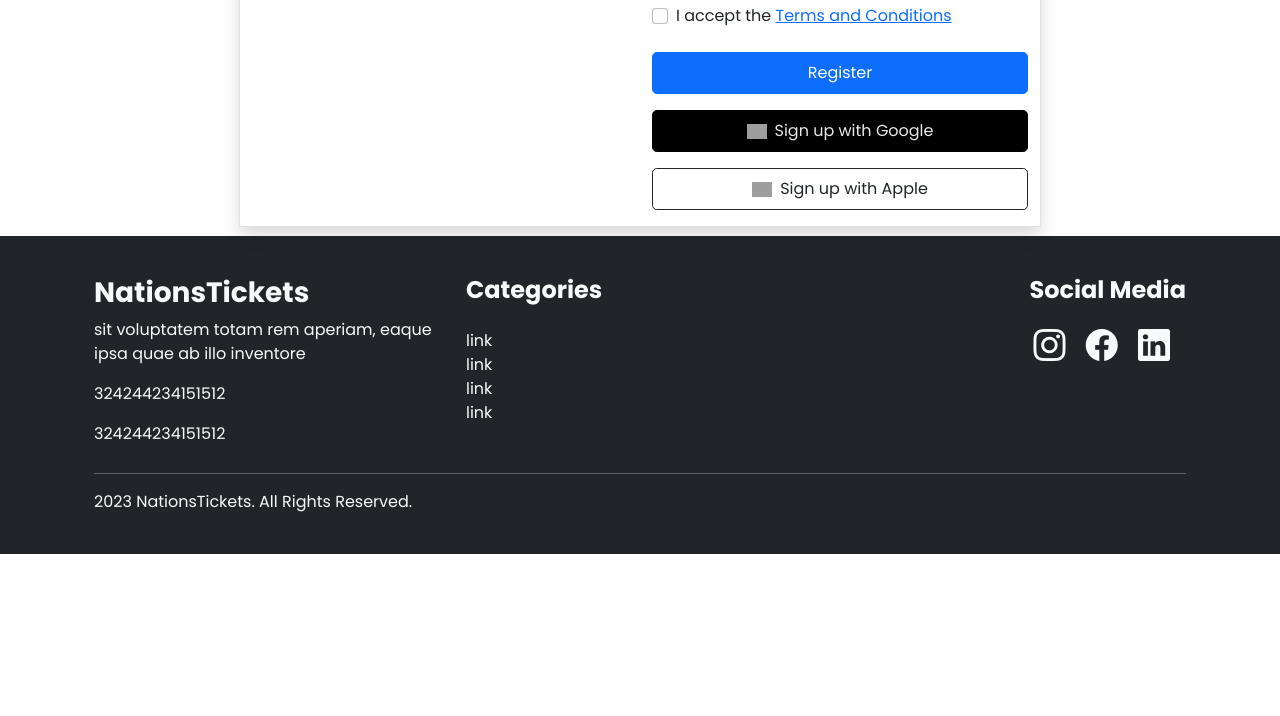
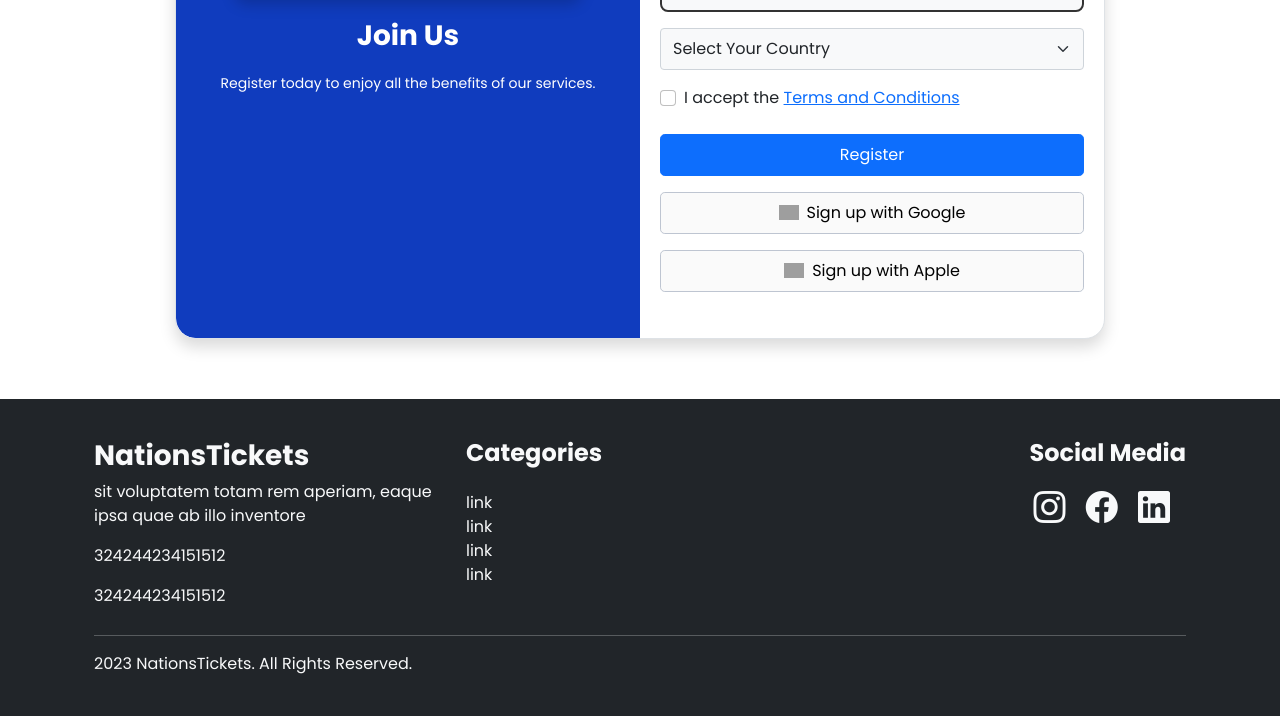
Before and after one commit to Messasi/Event-Web-Application, a PHP site: page /Register.html in a window 1280 px wide. Shown: the part 639-1355 px from the top of the page. Before the commit the page ends 1193 px from the top, so only its background shows below. Run offline with PHP 8.4, Linux system fonts and the light colour scheme; some libraries are stand-ins or nearby versions; grey boxes are pictures that could not be loaded.

Commit message:
added stylign and scripting for new pages

```diff
--- a/script.js
+++ b/script.js
@@ -1,26 +1,74 @@
-//Owl carousel js
 function slider_carouselInit() {
     $('.owl-carousel.slider_carousel').owlCarousel({
         dots: false,
-        loop: true,
+        loop: true, // Enable infinite looping
         margin: 30,
-        stagePadding: 2,
-        autoplay: false,
-        nav: true,
-        navText: ["<i class='far fa-arrow-alt-circle-left'></i>","<i class='far fa-arrow-alt-circle-right'></i>"],
+        stagePadding: 2, // Add padding around the stage
+        autoplay: true, // Enable autoplay
+        nav: true, // Enable navigation buttons
+        navText: ["<i class='far fa-arrow-alt-circle-left'></i>", "<i class='far fa-arrow-alt-circle-right'></i>"],
         autoplayTimeout: 3000,
-        autoplayHoverPause: true,
-        responsive: {
-            0: {
-                items: 1
-            },
-            768: {
-                items: 2,
-            },
-            992: {
-                items: 5
-            }
+        autoplayHoverPause: true, // Pause autoplay on hover
+        responsive: { // Define responsive behavior for different screen sizes
+            0: { items: 1 }, // 1 item on small screens
+            768: { items: 2 }, // 2 items on medium screens
+            992: { items: 5 } // 5 items on larger screens
         }
     });
 }
-slider_carouselInit();
+slider_carouselInit(); // Initialize the carousel
+
+
+(function() {
+    'use strict'
+
+    // Login Form Validation
+    var loginForm = document.getElementById('loginForm');
+    if (loginForm) {
+        loginForm.addEventListener('submit', function(event) {
+            if (!loginForm.checkValidity()) { // Check if the login form is valid
+                event.preventDefault();
+                event.stopPropagation();
+            }
+            loginForm.classList.add('was-validated'); // Add validation feedback class
+        }, false);
+    }
+
+    // Registration Form Validation
+    var registerForm = document.getElementById('registerForm');
+    if (registerForm) {
+        registerForm.addEventListener('submit', function(event) {
+            if (!registerForm.checkValidity()) { // Check if the registration form is valid
+                event.preventDefault();
+                event.stopPropagation();
+            }
+
+            // Check password and confirm password
+            var password = document.getElementById('password').value;
+            var confirmPassword = document.getElementById('confirmPassword').value;
+
+            if (password !== confirmPassword) {
+                event.preventDefault();  // Prevent form submission
+                document.getElementById('confirmPassword').classList.add('is-invalid');  // Add invalid feedback
+                document.getElementById('confirmPassword').nextElementSibling.textContent = 'Passwords must match.';  // Update feedback message
+            }
+
+            // Add validation feedback class for registration form
+            registerForm.classList.add('was-validated');
+        }, false);
+    }
+})();
+
+
+
+
+// Simple CAPTCHA validation
+document.getElementById("loginForm").addEventListener("submit", function(event) {
+    const captchaInput = document.getElementById("captcha");
+    const captchaText = document.getElementById("captchaText").innerText; // Get generated CAPTCHA text
+
+    if (captchaInput.value !== captchaText) {
+        event.preventDefault();
+        captchaInput.classList.add("is-invalid"); // Add error class to CAPTCHA input
+    }
+});
--- a/style.css
+++ b/style.css
@@ -335,3 +335,156 @@ body{
     display: none; /* Remove buttons for smaller screens */
   }
 }
+
+/* Creating register form */
+.box-area {
+  width: 930px; /* Reduced width for a smaller form */
+  border-radius: 20px;
+  display: flex;
+  overflow: hidden;
+  background-color: white;
+  box-shadow: 0 5px 15px rgba(0, 0, 0, 0.1);
+  margin-top: 60px;    /* Adds space above the box-area */
+  margin-bottom: 60px; /* Adds space below the box-area */
+}
+
+.right-box {
+  padding: 40px 30px 40px 40px; /* Slightly smaller padding */
+  border-radius: 10px;
+}
+
+.left-box {
+  padding: 40px; /* Reduced padding for a more compact look */
+  background-color: #103cbe;
+  color: white;
+  text-align: center;
+  border-top-left-radius: 20px;
+  border-bottom-left-radius: 20px;
+  display: flex;
+  flex-direction: column;
+  align-items: center;
+  justify-content: center;
+}
+
+.left-box .featured-image img {
+  width: 90%; /* Slightly smaller image width */
+  max-width: 500px; /* Reduced max size */
+  border-radius: 15px; /* Subtle rounding */
+  box-shadow: 0 5px 15px rgba(0, 0, 0, 0.2); /* Modern shadow */
+}
+
+/* Google and Apple Sign-in buttons */
+.sign-in-buttons .btn-outline-primary {
+  background-color: #fafafa; /* Google blue */
+  color: rgb(0, 0, 0);
+  border-color: #bec5d1;
+}
+
+.sign-in-buttons .btn-outline-dark {
+  background-color: #fafafa; /* Apple black */
+  color: rgb(0, 0, 0);
+  border-color: #bec5d1;
+}
+
+.sign-in-buttons .btn-outline-primary:hover,
+.sign-in-buttons .btn-outline-dark:hover {
+  background-color: #d0d3d8;
+}
+
+::placeholder {
+  font-size: 16px;
+}
+
+/* Responsive adjustments for smaller screens */
+@media only screen and (max-width: 768px) {
+  .box-area {
+    flex-direction: column;
+    width: 90%;
+    margin: 20px auto;
+  }
+
+  .left-box {
+    border-radius: 20px 20px 0 0; /* Rounded corners when stacked */
+    padding: 15px; /* Reduced padding */
+    height: 100px;
+    overflow: hidden;
+  }
+
+  .left-box .featured-image img {
+    width: 0%; /* Adjust image width for smaller screens */
+    max-width: 200px; /* Further limit max width for better fit */
+  }
+
+  .right-box {
+    border-radius: 0 0 20px 20px; /* Rounded corners for stacked layout */
+    padding: 15px; /* Reduced padding */
+  }
+}
+
+/*Registration page*/
+/* General Styles */
+.box-area {
+  width: 930px;
+  border-radius: 20px;
+  display: flex;
+  overflow: hidden;
+  background-color: white;
+  box-shadow: 0 5px 15px rgba(0, 0, 0, 0.1);
+}
+
+.right-box {
+  padding: 30px 20px;
+}
+
+.left-box {
+  background-color: #103cbe;
+  color: white;
+  text-align: center;
+  display: flex;
+  flex-direction: column;
+  justify-content: center;
+  align-items: center;
+  padding: 40px;
+}
+
+.left-box .featured-image img {
+  width: 90%;
+  max-width: 400px;
+  border-radius: 10px;
+  box-shadow: 0 5px 15px rgba(0, 0, 0, 0.2);
+}
+
+.sign-in-buttons .btn-outline-primary {
+  background-color: #fafafa;
+  color: black;
+  border-color: #bec5d1;
+}
+
+.sign-in-buttons .btn-outline-dark {
+  background-color: #fafafa;
+  color: black;
+  border-color: #bec5d1;
+}
+
+.sign-in-buttons .btn-outline-primary:hover,
+.sign-in-buttons .btn-outline-dark:hover {
+  background-color: #d0d3d8;
+}
+
+/* Responsive Design */
+@media (max-width: 768px) {
+  .box-area {
+    flex-direction: column;
+    width: 90%;
+    margin: 20px auto;
+  }
+
+  .left-box {
+    border-radius: 20px 20px 0 0;
+  }
+
+  .right-box {
+    border-radius: 0 0 20px 20px;
+    padding: 20px;
+  }
+}
```
